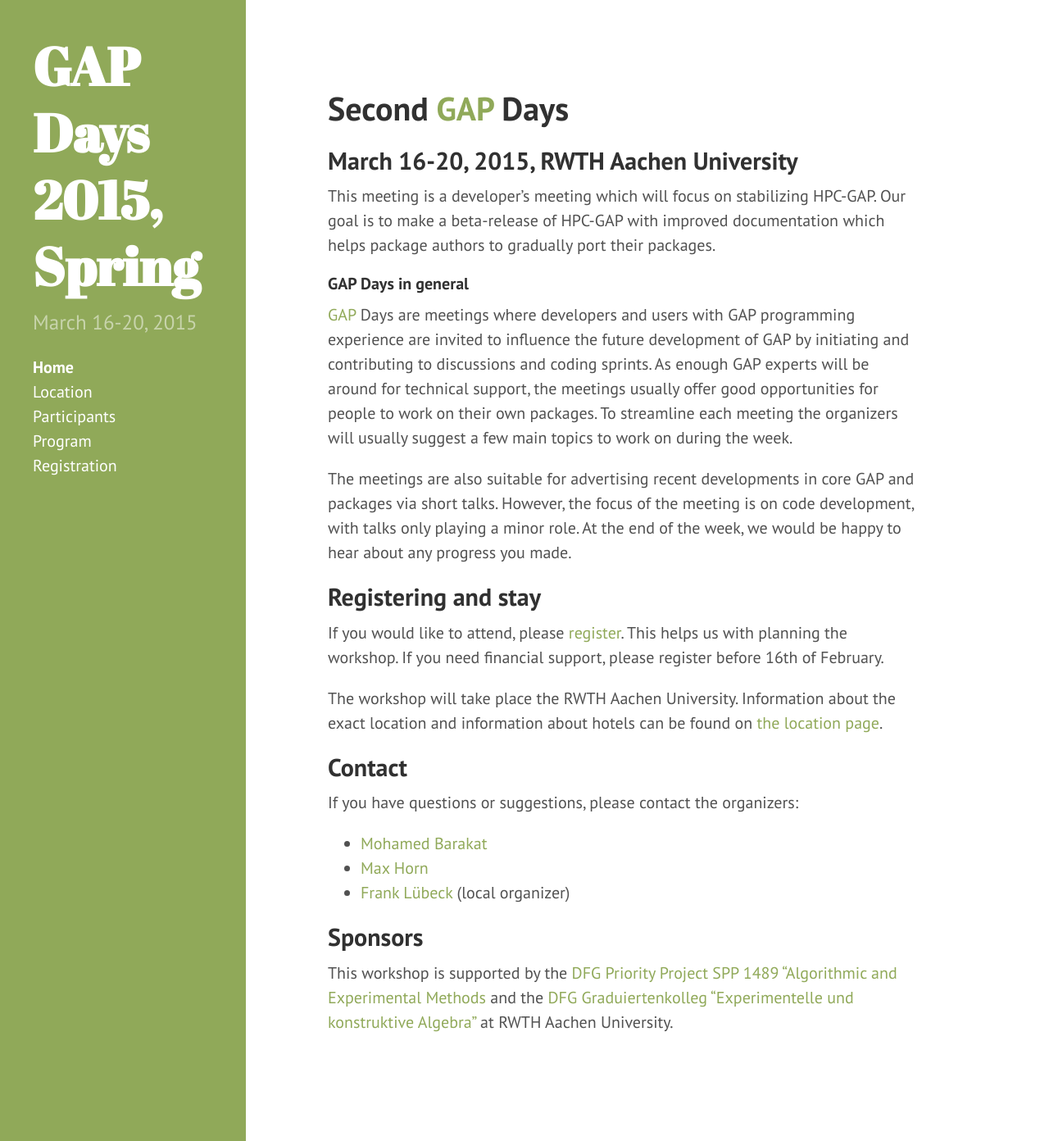
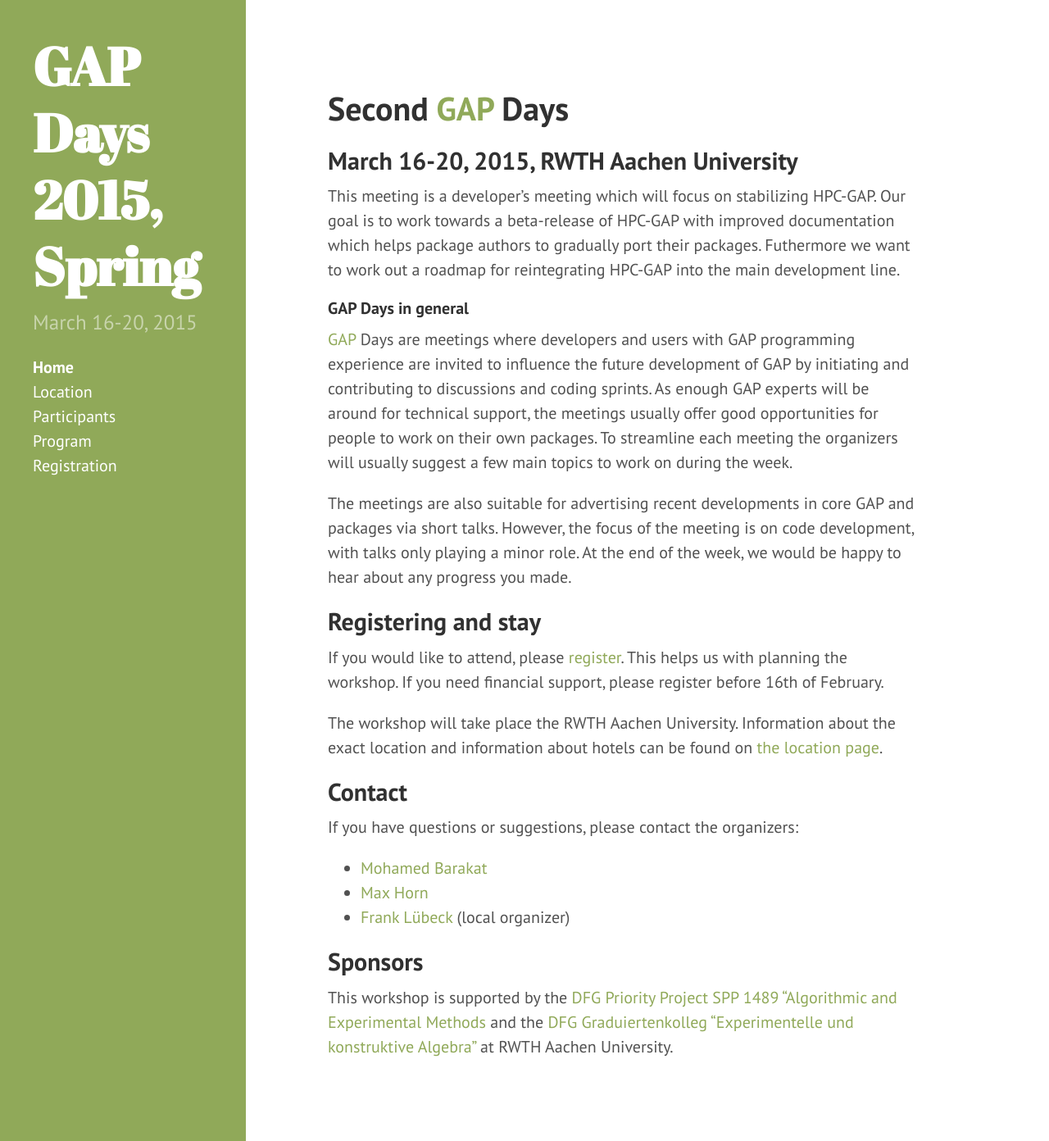
Before and after one commit to gapdays/gapdays2015-spring, a Jekyll site: the page built from index.md, in a window 1280 px wide and 1392 px high. Shown: the whole window at 82% size. Built offline with Jekyll 4.4.1, drawn with Linux system fonts in a browser that asks for light colours; Markdown is read by kramdown in place of the engine named in the settings.

Commit message:
reintegrating HPC-GAP

```diff
--- a/index.md
+++ b/index.md
@@ -7,9 +7,9 @@ title: Home
 ## March 16-20, 2015, RWTH Aachen University
 
 This meeting is a developer's meeting which will focus on stabilizing HPC-GAP.
-Our goal is to make a beta-release of HPC-GAP with improved documentation
+Our goal is to work towards a beta-release of HPC-GAP with improved documentation
 which helps package authors to gradually port their packages.
-
+Futhermore we want to work out a roadmap for reintegrating HPC-GAP into the main development line.
 
 #### GAP Days in general
 
```
